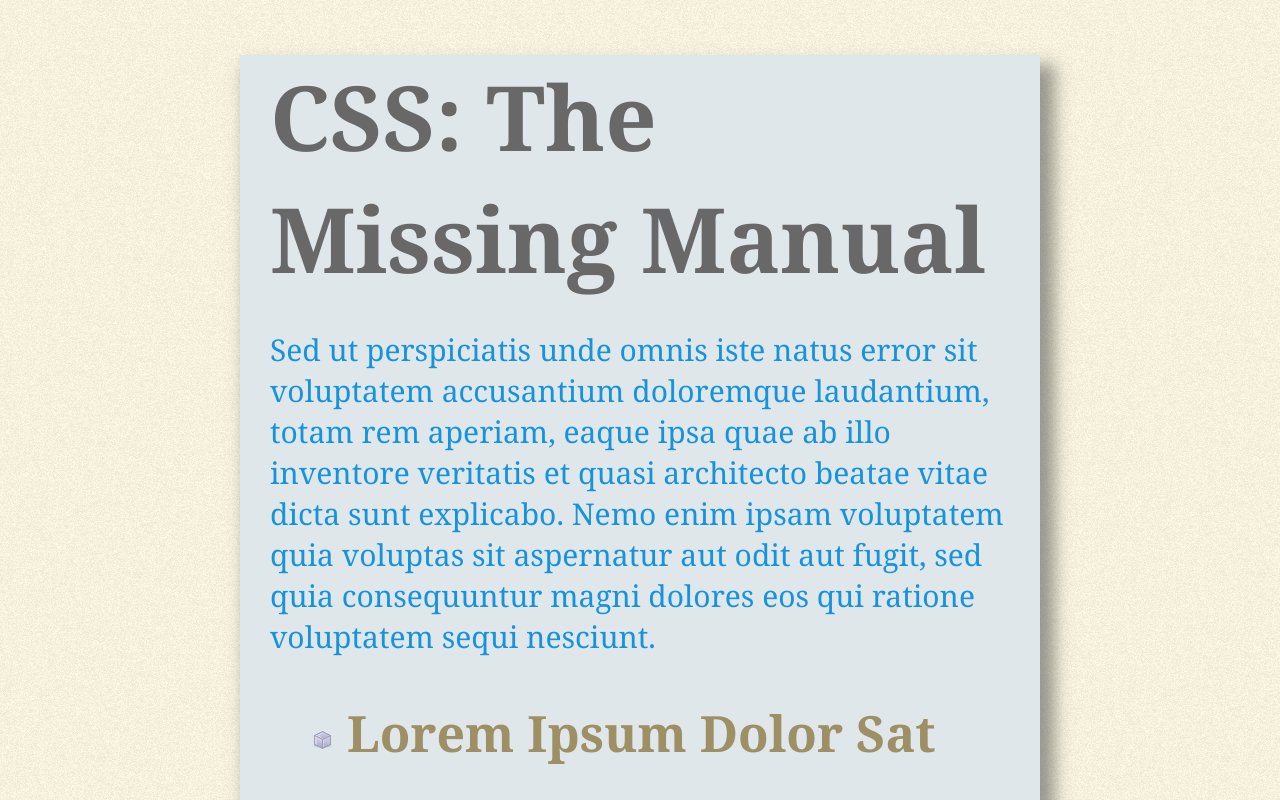
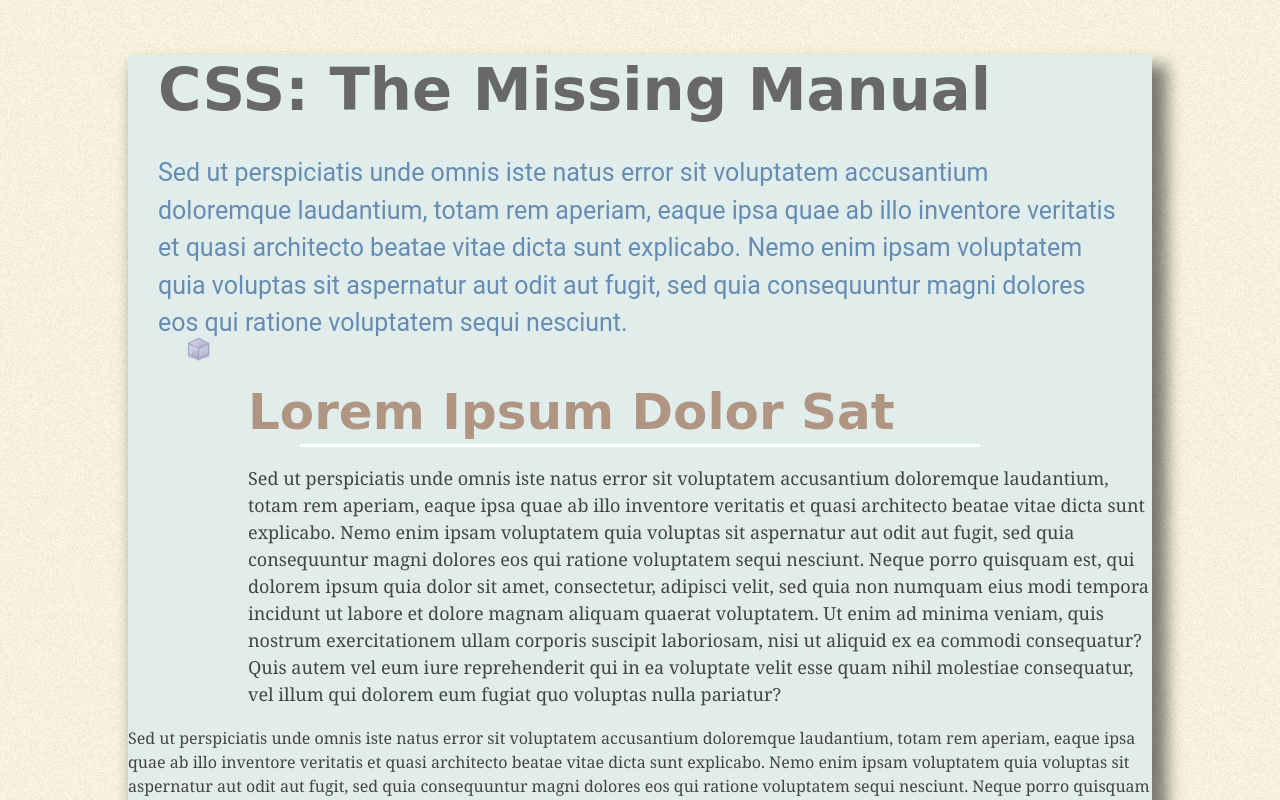
Before and after one commit to Kirill2800/Veb-Design, a plain HTML site: page Lesson1/index.html in a window 1280 px wide. Shown: the top 800 px of the page. Drawn offline with Linux system fonts and the light colour scheme; a web font is replaced by a local one.

Commit message:
4 commit

```diff
--- a/Lesson1/index.html
+++ b/Lesson1/index.html
@@ -6,15 +6,21 @@
     <meta http-equiv="X-UA-Compatible" content="ie=edge">
     <title>Задание 1. Создать для страницы стили</title>
     <link rel="stylesheet" href="styles.css">
-    <link href='http://fonts.googleapis.com/css?family=Gravitas+One' rel='stylesheet'>
+    <!--<link href='http://fonts.googleapis.com/css?family=Gravitas+One' rel='stylesheet'>-->
+
+    <link rel="preconnect" href="https://fonts.gstatic.com">
+    <link href="https://fonts.googleapis.com/css2?family=Gravitas+One&display=swap" rel="stylesheet">
+
 </head>
 <body>
-    <h1>CSS: The Missing Manual   </h1>
+    <h1 class="bcd">CSS: The Missing Manual   </h1>
     <p class="intro">Sed ut perspiciatis unde omnis iste natus error sit voluptatem accusantium doloremque laudantium,
         totam rem aperiam, eaque ipsa quae ab illo inventore veritatis et quasi architecto beatae vitae dicta sunt
         explicabo. Nemo enim ipsam voluptatem quia voluptas sit aspernatur aut odit aut fugit, sed quia consequuntur
-        magni dolores eos qui ratione voluptatem sequi nesciunt. </p>
-    <h2><img src="images/head-icon.png"> Lorem Ipsum Dolor Sat</h2>
+        magni dolores eos qui ratione voluptatem sequi nesciunt.
+    </p>
+    <div><h2 class="abc">Lorem Ipsum Dolor Sat</h2>
+    <img src="images/head-icon.png" class="Img"></div>
     <hr>
     <p class="intro1">Sed ut perspiciatis unde omnis iste natus error sit voluptatem accusantium doloremque laudantium, totam rem
         aperiam, eaque ipsa quae ab illo inventore veritatis et quasi architecto beatae vitae dicta sunt explicabo. Nemo
--- a/Lesson1/styles.css
+++ b/Lesson1/styles.css
@@ -2,46 +2,69 @@ html {
     padding-top: 25px;
     background-image: url(images/bg_page.png);
     font-family: Georgia, 'Times New Roman', Times, serif;
+
+    font-size: 16px;
 }
-
 
 .c1{
     color:red;
 }
 
+p{
+    line-height: 1.5em;
+    color: #444
+}
+
 h1{
-    font-size: 90px;
+    font-family: 'Gravitas One', cursive;
+    font-size: 3.7em;
     color: rgb(105, 104, 104);
     margin: 30px;
 }
 
 body{
-    margin: 0 auto;
-    background-color: rgb(224, 231, 235);
-    width: 800px;
-    box-shadow: 10px 15px 15px 5px rgba(66, 66, 66, 0.5);
+    margin: 10px auto;
+    background-color: rgb(225, 237, 235);
+    width: 80%;
+    box-shadow: 10px 15px 15px 5px rgba(0, 0, 0, 0.5);
 }
 
 .intro{
-    color: rgb(23, 147, 219);
-    font-size: 30px;
+    color: rgb(102, 140, 179);
+    font-size: 25px;
     margin: 30px;
+    font-family: 'Roboto', sans-serif;
 }
 
-h2{
+.abc{
+    font-family: 'Gravitas One', cursive;
     font-size: 50px;
-    color: rgb(158, 143, 101);
-    margin-left:70px;
-    /*Не знаю как вставлять картинку*/
+    color: rgb(176, 149, 130);
+    margin-left:120px;
+    margin-right:120px;
+    margin-bottom: -40px ;
 }
 
 .intro1{
-    margin-left:70px;
-    font-size: 18px;
+    font-size:18px;
+    margin-left:120px;
 }
 
 hr {
     border: none;
     background-color: rgb(255, 255, 255);
-    height: 5px;
-   }
+    height: 3px;
+    width: 680px;
+}
+
+.Img{
+    position: relative;
+    left: 55px;
+    top: -67px;
+    width: 30px;
+    height: 30px;
+}
+
+.bcd{
+
+}
```
